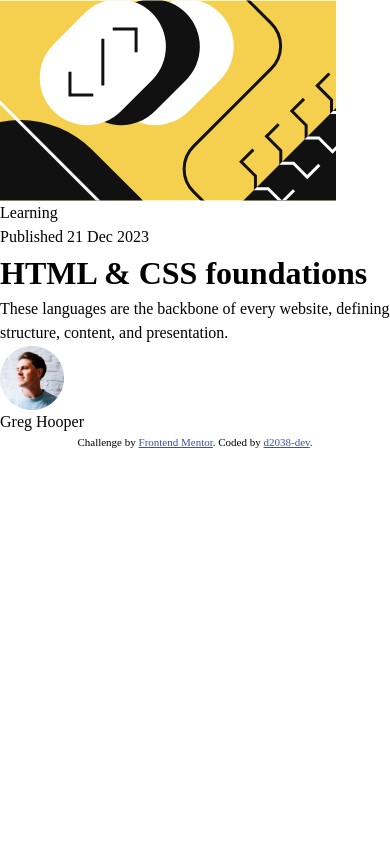
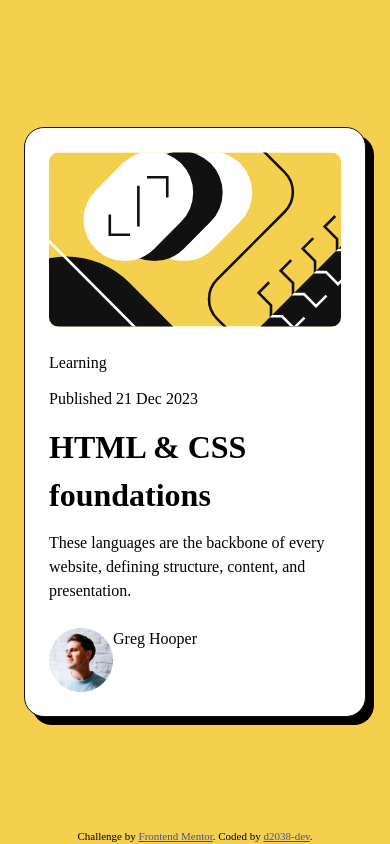
Before and after one commit to d2038-dev/blog-preview-card, a plain HTML site: page index.html in a window 390 px wide. Drawn offline with Linux system fonts and the light colour scheme.

Commit message:
style(card): enhance layout and styling of blog preview card
- Refined CSS for improved visual appeal and responsiveness of the blog
preview card.
- Updated HTML class names to enhance semantic clarity and
maintainability.
- Fixed the positioning of the attribution element.

```diff
--- a/index.html
+++ b/index.html
@@ -20,6 +20,8 @@
       .attribution {
         font-size: 11px;
         text-align: center;
+        position: absolute;
+        bottom: 0;
       }
       .attribution a {
         color: hsl(228, 45%, 44%);
@@ -30,26 +32,26 @@
     <main class="wrapper">
       <div class="card">
         <img
-          class="main-img"
+          class="blog-img"
           src="./assets/images/illustration-article.svg"
           alt=""
         />
         <div class="content">
           <div class="category">Learning</div>
-          <div class="published">Published 21 Dec 2023</div>
+          <div class="publish-date">Published 21 Dec 2023</div>
           <h1 class="title">HTML & CSS foundations</h1>
-          <p class="text">
+          <p class="description">
             These languages are the backbone of every website, defining
             structure, content, and presentation.
           </p>
         </div>
-        <div class="author-wrapper">
+        <div class="author">
           <img
             src="./assets/images/image-avatar.webp"
             alt=""
-            class="author-avatar"
+            class="userpic"
           />
-          <div class="author">Greg Hooper</div>
+          <div class="authorname">Greg Hooper</div>
         </div>
       </div>
       <div class="attribution">
--- a/style.css
+++ b/style.css
@@ -13,4 +13,41 @@ img {
 
 body {
   line-height: 1.5;
+  background-color: #f4d04e;
 }
+
+.wrapper {
+  min-height: 100vh;
+  display: flex;
+  justify-content: center;
+  align-items: center;
+  padding: 0 24px;
+}
+
+.card {
+  width: 384px;
+  background-color: white;
+  padding: 24px;
+  border-radius: 20px;
+  border: 1px solid #111111;
+  box-shadow: 8px 8px 0px 0px rgba(0,0,0,1);
+  display: flex;
+  flex-direction: column;
+  align-items: flex-start;
+  gap: 24px;
+}
+
+.blog-img {
+  border-radius: 10px;
+}
+
+.content {
+  display: flex;
+  flex-direction: column;
+  align-items: flex-start;
+  gap: 12px;
+}
+
+.author {
+  display: flex;
+}
```
